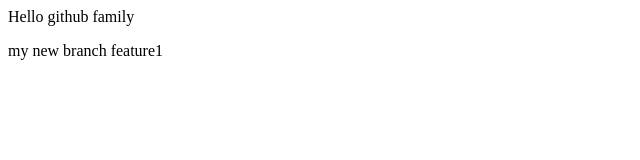
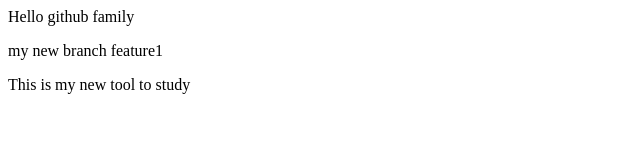
Before and after one commit to Mahendraaiml/Localnew1, a plain HTML site: page index.html in a window 1280 px wide. Shown: the whole page, without its empty margins (0-640 px from the left). Drawn offline with Linux system fonts and the light colour scheme.

Commit message:
Add new tool

```diff
--- a/index.html
+++ b/index.html
@@ -1,2 +1,3 @@
 <P> Hello github family</P>
 <p> my new branch feature1</p>
+<P> This is my new tool to study</P>
```
